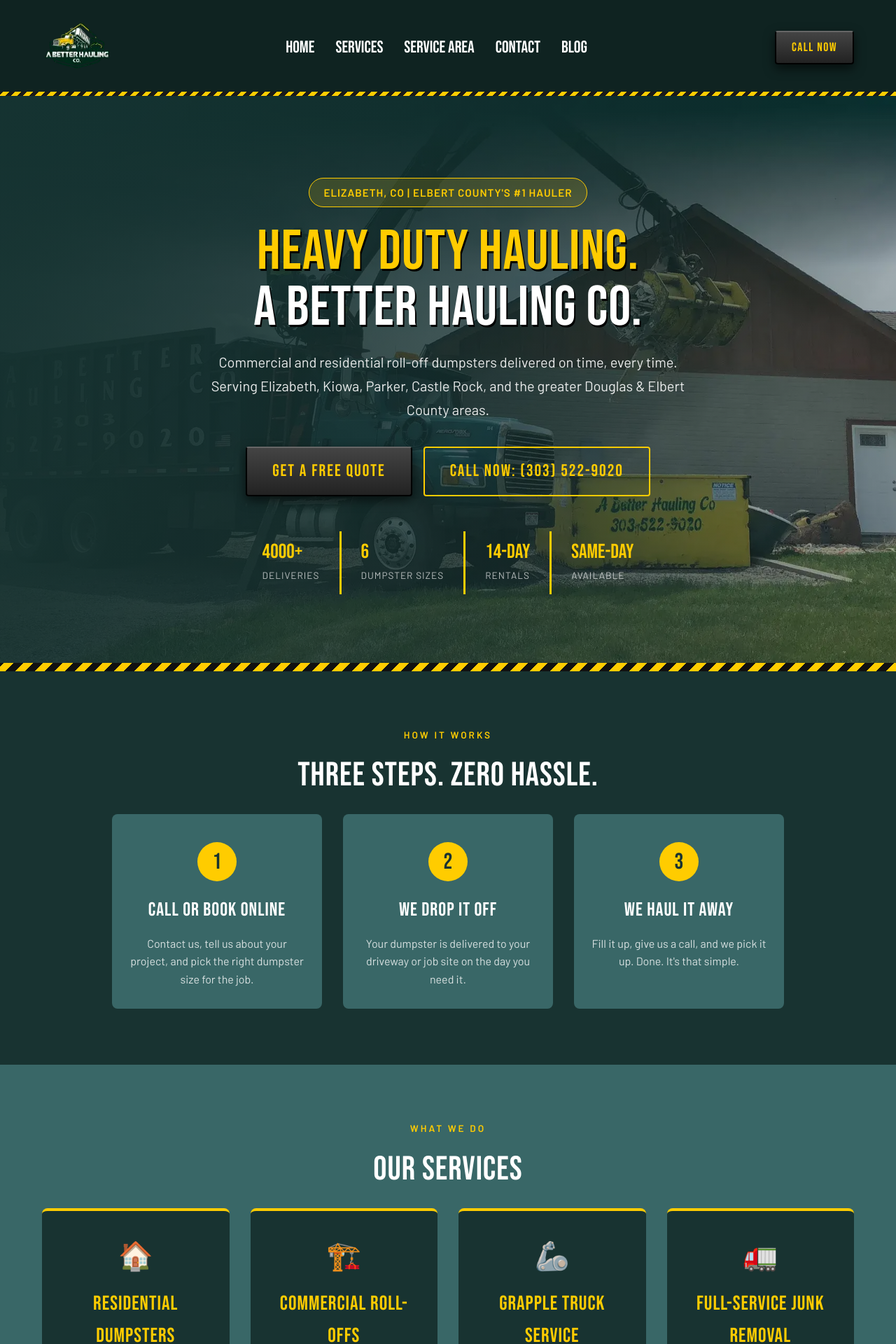
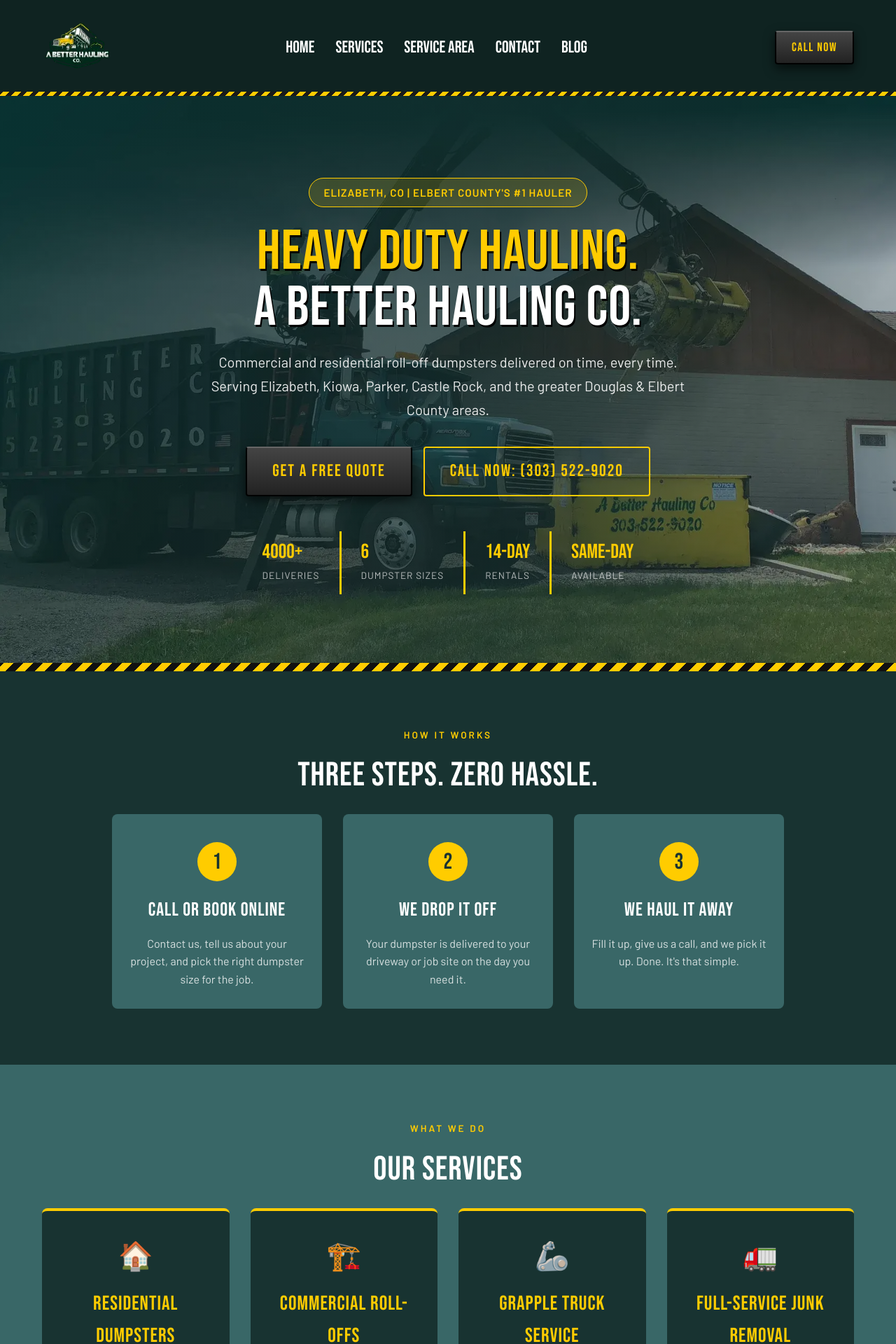
Before and after one commit to JimmyFlame77/A-Better-Hauling, a Jekyll site: the page built from index.html, in a window 1280 px wide. Shown: the top 1920 px of the page at 70% size. Built offline with Jekyll 4.4.1, drawn with Linux system fonts in a browser that asks for light colours.

Commit message:
Update style.css

```diff
--- a/css/style.css
+++ b/css/style.css
@@ -361,7 +361,7 @@
     content: '';
     position: absolute;
     inset: 0;
-    background: linear-gradient(to right, rgba(24, 51, 49, 0.88) 0%, rgba(24, 51, 49, 0.65) 55%, rgba(24, 51, 49, 0.35) 100%);
+    background: linear-gradient(to right, rgba(24, 51, 49, 0.35) 0%, rgba(24, 51, 49, 0.65) 55%, rgba(24, 51, 49, 0.35) 100%);
     z-index: 2;
 }
 
```
